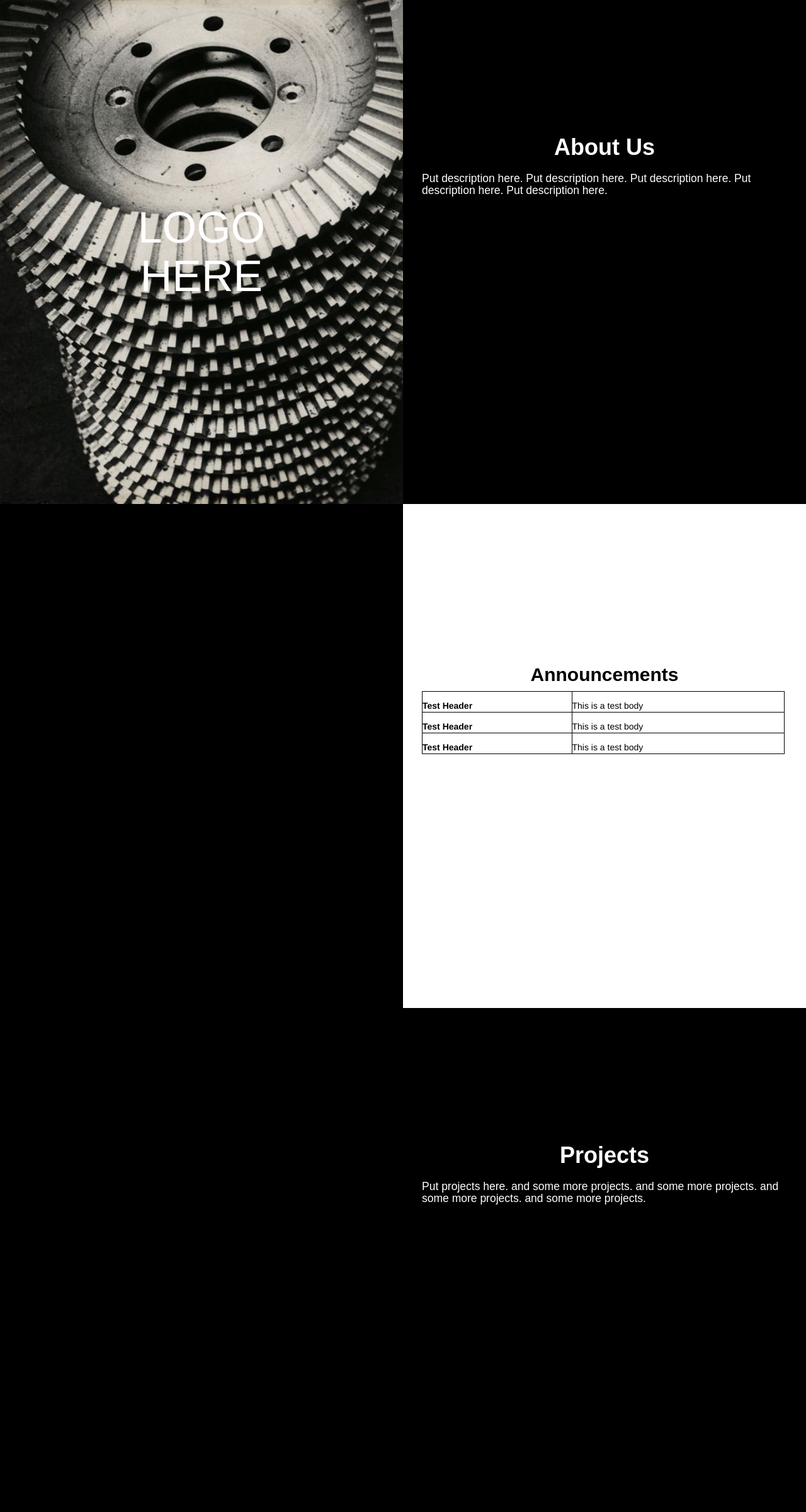
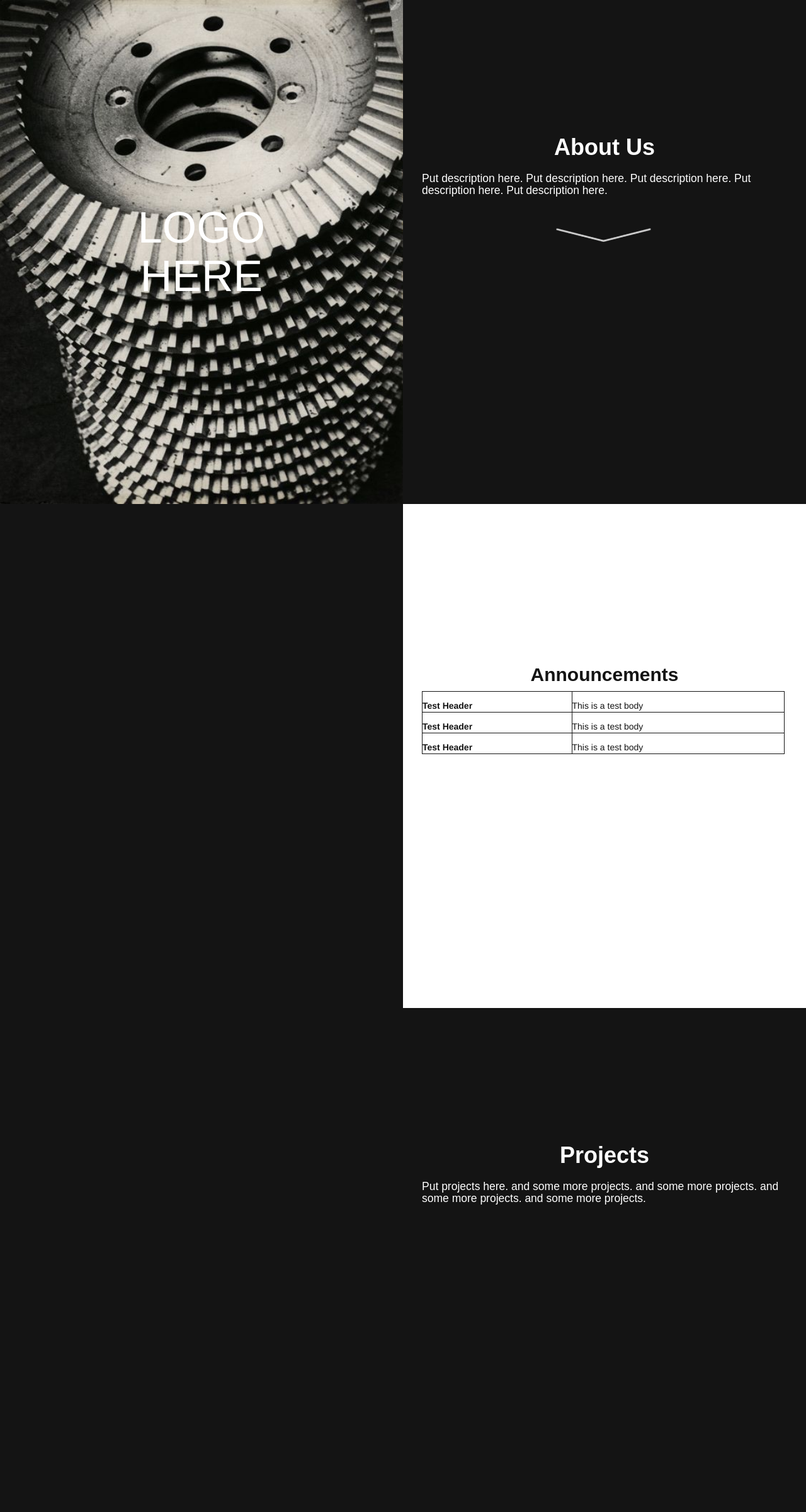
Before and after one commit to akaseahawk/hopkinshackerclub.com, a Flask app: page / in a window 1280 px wide. Shown: the whole page at 63% size. Run offline with Flask 2, Linux system fonts and the light colour scheme; some libraries are stand-ins or nearby versions.

Commit message:
fixed scrolling. need to add contact & smooth scrolling

```diff
--- a/static/css/style.css
+++ b/static/css/style.css
@@ -1,5 +1,5 @@
 .page{
-  background-color: black;
+  background-color: #141414;
   padding: 0;
   margin: 0;
 }
@@ -55,7 +55,7 @@
 
 .title-black{
   text-align: center;
-  color: black;
+  color: #141414;
   font-family: Futura, “Trebuchet MS”, Arial, sans-serif;
   font-weight: bold;
   margin-top: 170px;
@@ -63,7 +63,7 @@
 
 .title-about-black{
   text-align: left;
-  color: black;
+  color: #141414;
   font-size: 17.5px;
   font-family: Futura, “Trebuchet MS”, Arial, sans-serif;
   margin-left: 30px;
@@ -95,13 +95,13 @@
 }
 
 .announcementTableHeader {
-  color:black;
+  color:#141414;
   border:1px solid;
   padding-top: 12px;
 }
 
 .announcementTableData {
-  color:black;
+  color:#141414;
   border:1px solid;
   padding-top: 12px;
 }
@@ -116,15 +116,21 @@
 	}
 
   .wrapper h2 {
-		color: black;
+		color: #141414;
 	}
+
+  .wrapper img {
+    margin-left: auto;
+    margin-right: auto;
+  }
 
 	.wrapper.style1 {
 		background: white;
-		color: black;
+		color: #141414;
 	}
 
 .right {
+    margin-left: auto;
     width: 50%;
     height: 100%;
     overflow: auto;
@@ -134,4 +140,11 @@
     float: left;
     width: 50%;
     height: 100%;
+    position: fixed;
+    z-index: 0;
   }
+
+.imgCenter{
+  text-align: center;
+  margin-top: 30px;
+}
--- a/templates/index.html
+++ b/templates/index.html
@@ -11,7 +11,7 @@
 
         <!-- Left Side -->
           <div class='left'>
-            <div id='introImg' class='intro imageSize'>
+            <div id='introImg' class='intro'>
               <div class='vertCenter fade-in'>
                 <h1 class = 'tightText' style = 'color: white; font-size:500%'>LOGO</h1>
                 <h1 class = 'tightText' style = 'color: white; font-size:500%'>HERE</h1>
@@ -45,6 +45,8 @@
             <h1 class = 'title-white'>About Us</h1>
             <h1 class = 'title-about-white'>Put description here. Put description here.
             Put description here. Put description here. Put description here.</h1>
+            <h1 class="imgCenter"><a href="#announcements" class = "title">
+            <img src="/static/img/downArrow.png"></img></a></h1>
           </section>
           <!-- End Section - About Us -->
 
```
Also changed, not shown: static/img/downArrow.png (added).
